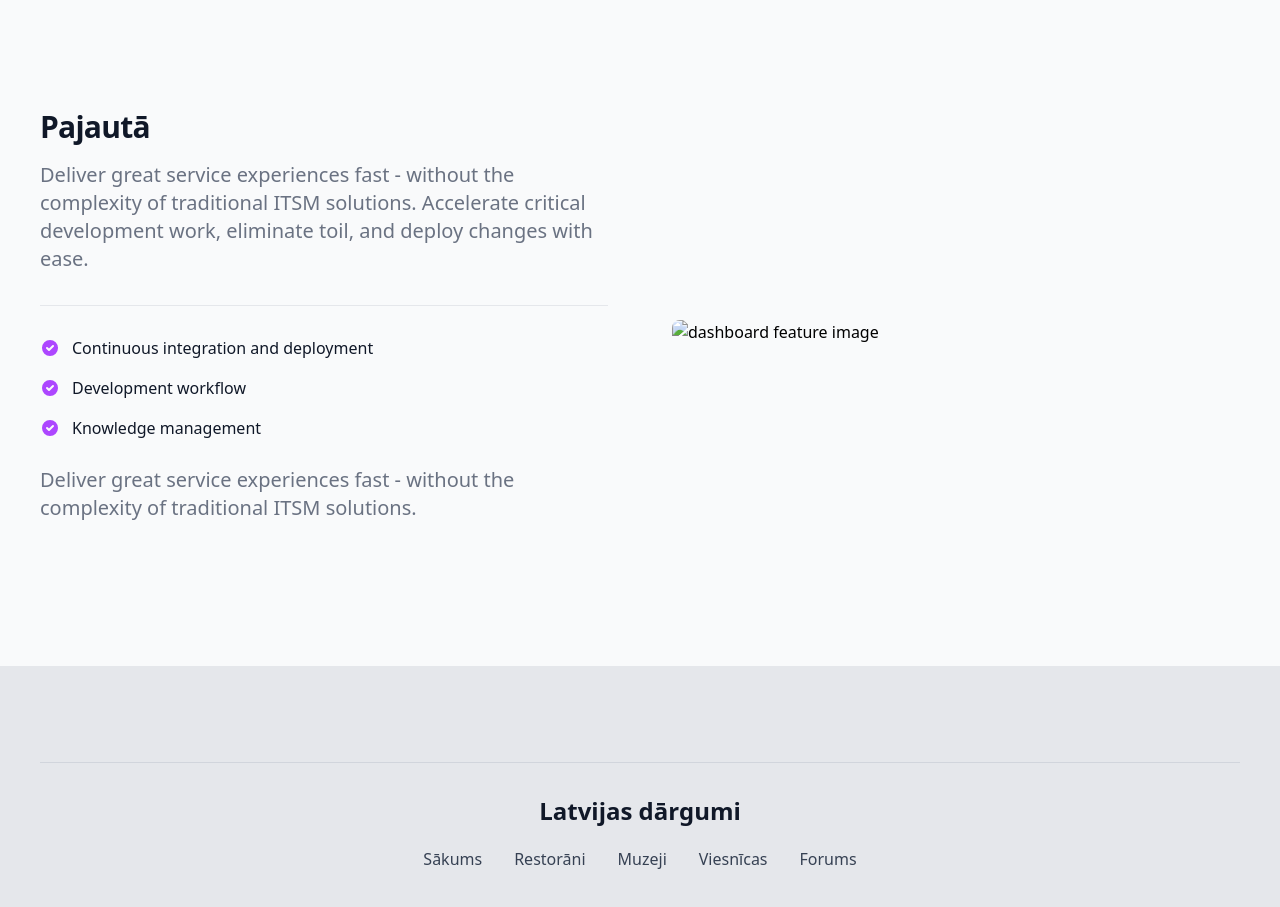
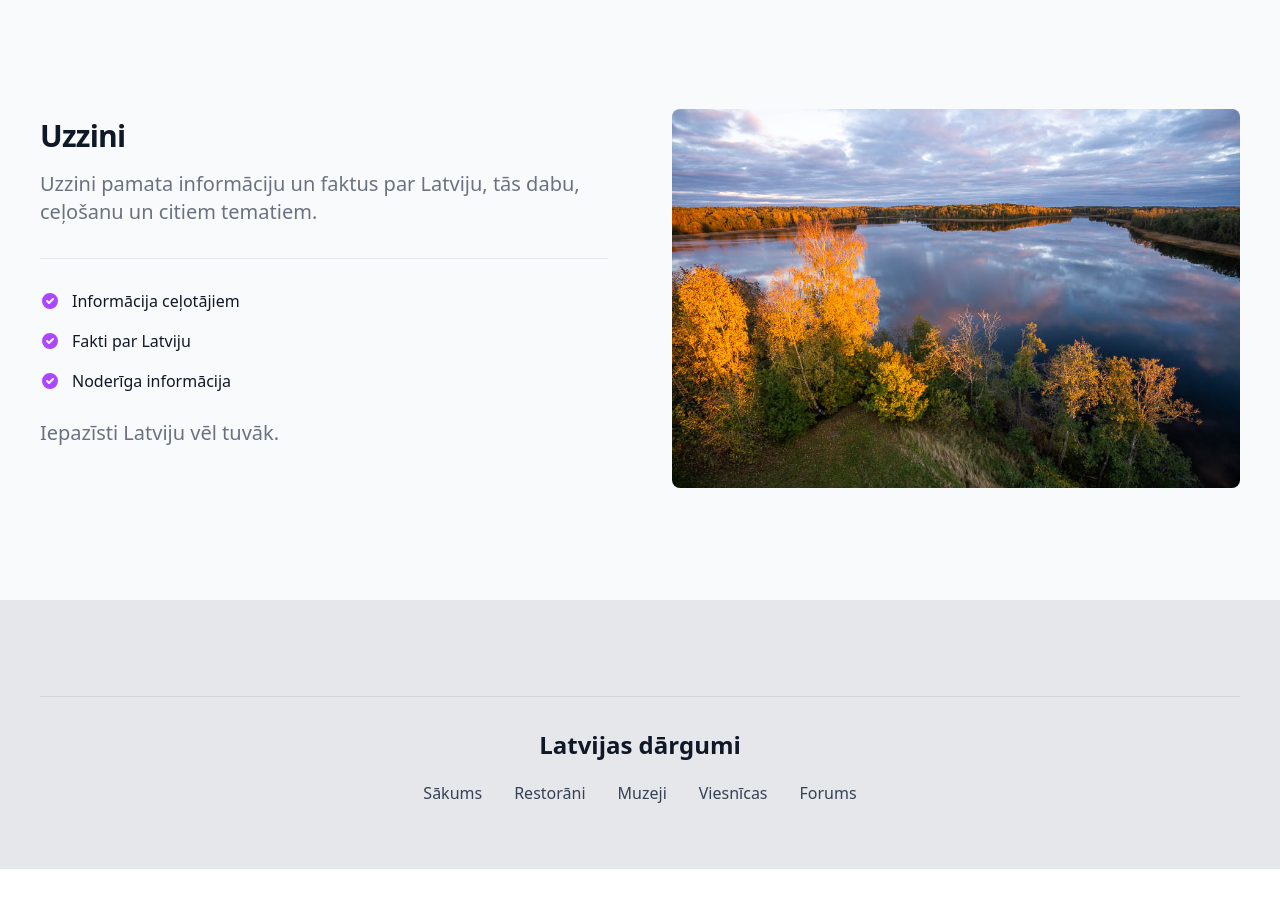
Before and after one commit to gdarta/latviagems, a website: page docs/index.html in a window 1280 px wide. Shown: the part 1940-2847 px from the top of the page. After the commit the page ends 2809 px from the top, so only its background shows below. Drawn offline with nearby package versions, Linux system fonts and the light colour scheme.

Commit message:
Pievienots teksts galvenajā lapā

```diff
--- a/docs/index.html
+++ b/docs/index.html
@@ -184,29 +184,29 @@
             <!-- Row -->
             <a href="faq/" class="p-4 items-center gap-8 lg:grid lg:grid-cols-2 xl:gap-16 hover:scale-105">
                 <div class="text-gray-500 sm:text-lg dark:text-gray-400">
-                    <h2 class="mb-4 text-3xl font-extrabold tracking-tight text-gray-900 dark:text-white">Pajautā</h2>
-                    <p class="mb-8 font-light lg:text-xl">Deliver great service experiences fast - without the complexity of traditional ITSM solutions. Accelerate critical development work, eliminate toil, and deploy changes with ease.</p>
+                    <h2 class="mb-4 text-3xl font-extrabold tracking-tight text-gray-900 dark:text-white">Uzzini</h2>
+                    <p class="mb-8 font-light lg:text-xl">Uzzini pamata informāciju un faktus par Latviju, tās dabu, ceļošanu un citiem tematiem.</p>
                     <!-- List -->
                     <ul role="list" class="pt-8 space-y-5 border-t border-gray-200 my-7 dark:border-gray-700">
                         <li class="flex space-x-3">
                             <!-- Icon -->
                             <svg class="flex-shrink-0 w-5 h-5 text-purple-500 dark:text-purple-400" fill="currentColor" viewBox="0 0 20 20" xmlns="http://www.w3.org/2000/svg"><path fill-rule="evenodd" d="M10 18a8 8 0 100-16 8 8 0 000 16zm3.707-9.293a1 1 0 00-1.414-1.414L9 10.586 7.707 9.293a1 1 0 00-1.414 1.414l2 2a1 1 0 001.414 0l4-4z" clip-rule="evenodd"></path></svg>
-                            <span class="text-base font-medium leading-tight text-gray-900 dark:text-white">Continuous integration and deployment</span>
+                            <span class="text-base font-medium leading-tight text-gray-900 dark:text-white">Informācija ceļotājiem</span>
                         </li>
                         <li class="flex space-x-3">
                             <!-- Icon -->
                             <svg class="flex-shrink-0 w-5 h-5 text-purple-500 dark:text-purple-400" fill="currentColor" viewBox="0 0 20 20" xmlns="http://www.w3.org/2000/svg"><path fill-rule="evenodd" d="M10 18a8 8 0 100-16 8 8 0 000 16zm3.707-9.293a1 1 0 00-1.414-1.414L9 10.586 7.707 9.293a1 1 0 00-1.414 1.414l2 2a1 1 0 001.414 0l4-4z" clip-rule="evenodd"></path></svg>
-                            <span class="text-base font-medium leading-tight text-gray-900 dark:text-white">Development workflow</span>
+                            <span class="text-base font-medium leading-tight text-gray-900 dark:text-white">Fakti par Latviju</span>
                         </li>
                         <li class="flex space-x-3">
                             <!-- Icon -->
                             <svg class="flex-shrink-0 w-5 h-5 text-purple-500 dark:text-purple-400" fill="currentColor" viewBox="0 0 20 20" xmlns="http://www.w3.org/2000/svg"><path fill-rule="evenodd" d="M10 18a8 8 0 100-16 8 8 0 000 16zm3.707-9.293a1 1 0 00-1.414-1.414L9 10.586 7.707 9.293a1 1 0 00-1.414 1.414l2 2a1 1 0 001.414 0l4-4z" clip-rule="evenodd"></path></svg>
-                            <span class="text-base font-medium leading-tight text-gray-900 dark:text-white">Knowledge management</span>
+                            <span class="text-base font-medium leading-tight text-gray-900 dark:text-white">Noderīga informācija</span>
                         </li>
                     </ul>
-                    <p class="mb-8 font-light lg:text-xl">Deliver great service experiences fast - without the complexity of traditional ITSM solutions.</p>
+                    <p class="mb-8 font-light lg:text-xl">Iepazīsti Latviju vēl tuvāk.</p>
                 </div>
-                <img class="hidden w-full mb-4 rounded-lg lg:mb-0 lg:flex" src="./images/feature-1.png" alt="dashboard feature image">
+                <img class="hidden w-full mb-4 rounded-lg lg:mb-0 lg:flex" src="./images/faq_main.jpg" alt="dashboard feature image">
             </a>
 
         </div>
```
Also changed, not shown: docs/images/faq_main.jpg (added).
